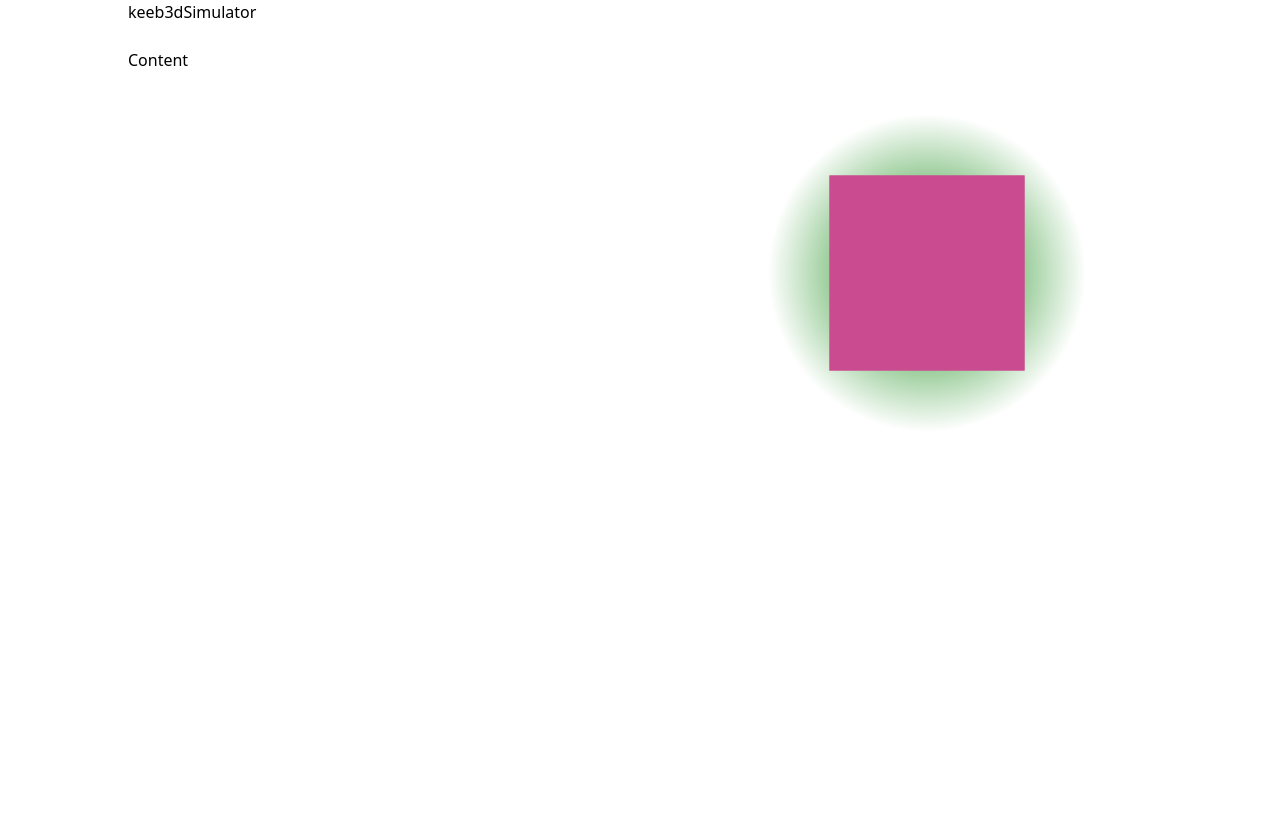
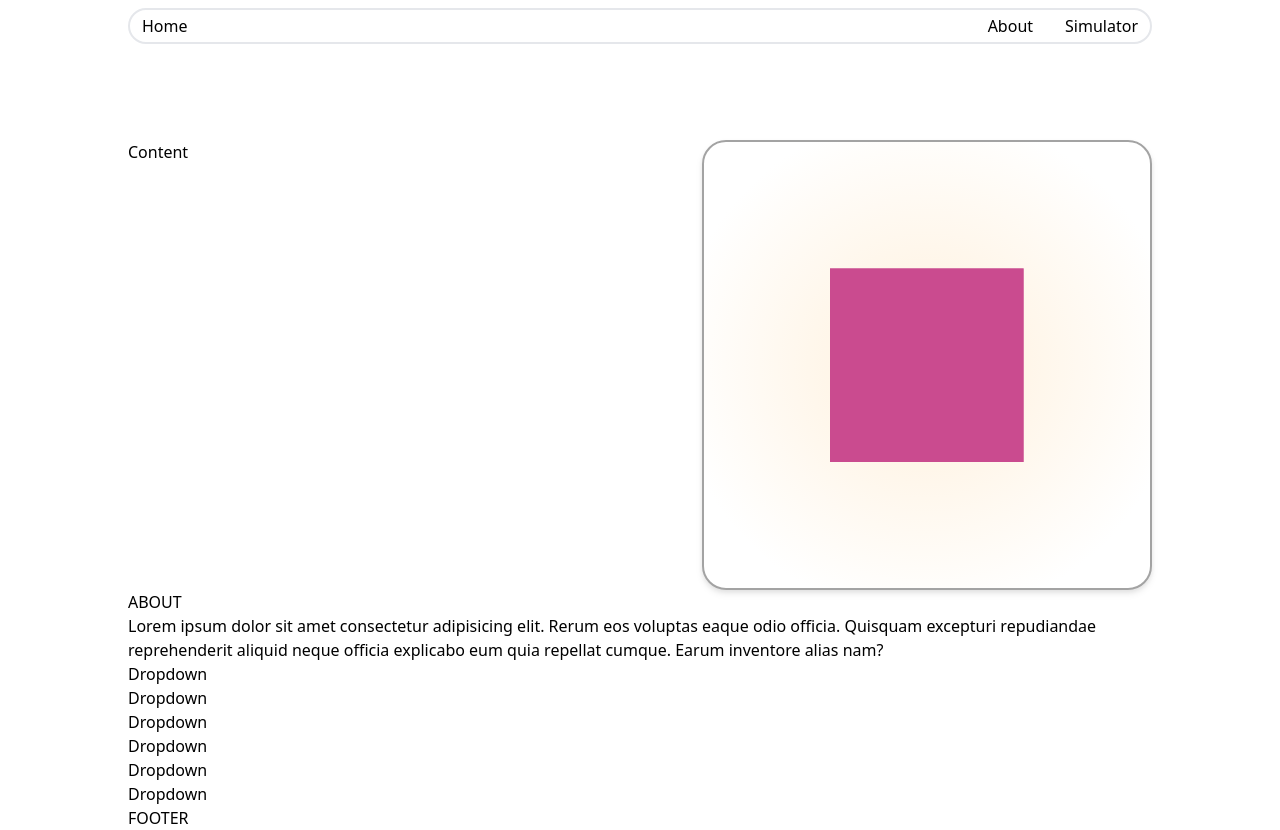
Before and after one commit to kiabq/keeb3d, a React (Vite) app: page / in a window 1280 px wide. Before the commit the page ends 800 px from the top, so only its background shows below. Built offline with nearby package versions, Linux system fonts and the light colour scheme.

Commit message:
add: style changes for home page

```diff
--- a/src/App.tsx
+++ b/src/App.tsx
@@ -1,32 +1,56 @@
-import { useRef, useState } from "react"
-import { Canvas, useFrame, useThree } from "@react-three/fiber"
-import { OrbitControls, PerspectiveCamera } from "@react-three/drei"
+import { useRef, useState } from "react";
+import { Canvas, useFrame, useThree } from "@react-three/fiber";
+import { OrbitControls } from "@react-three/drei";
 
 export default function App() {
   function Box() {
-    const meshRef = useRef()
+    const meshRef = useRef(null);
 
     return (
-      <mesh>
+      <mesh ref={meshRef}>
         <boxGeometry />
         <meshStandardMaterial color="hotpink" />
       </mesh>
-    )
+    );
+  }
+
+  //! Move this at some point... kthx future me :)
+  type NavItemProps = {
+    children?: React.ReactNode;
+    href?: string;
+    className?: string;
+  };
+
+  function NavItem(props: NavItemProps) {
+    return (
+      <a {...props} className="hover:bg-red-500 rounded-xl px-2">
+        {props.children}
+      </a>
+    );
   }
 
   return (
-    <div className="w-[1024px] h-full mx-auto">
-      <nav className="h-[48px]">
-        <a href="/">keeb3d</a>
-        <a href="/simulator">Simulator</a>
+    <div className="w-[1024px] h-full mx-auto py-2">
+      <nav className="flex items-center justify-between p-1 border-2 rounded-full">
+        <NavItem href="/">Home</NavItem>
+        {
+          /*
+          //? Why is this changing the height of the child elements?
+          //! change later whatever I guess
+          */
+        }
+        <div className="[&>*:nth-child(n+2)]:ml-4">
+          <NavItem href="#about">About</NavItem>
+          <NavItem href="/simulator">Simulator</NavItem>
+        </div>
       </nav>
-      <div className="flex">
+      <div className="flex mt-24">
         <h1>Content</h1>
-        <div className="w-[450px] h-[450px] bg-black ml-auto">
-          <Canvas className="test">
+        <div className="w-[450px] h-[450px] ml-auto border-2 drop-shadow-md border-neutral-400 rounded-3xl hero-radial">
+          <Canvas>
             <OrbitControls
               minPolarAngle={0}
-              maxPolarAngle={(Math.PI)}
+              maxPolarAngle={Math.PI}
               enablePan={true}
               enableRotate={true}
               maxDistance={2}
@@ -37,6 +61,24 @@ export default function App() {
           </Canvas>
         </div>
       </div>
+      <div id="about">
+        <h1>ABOUT</h1>
+        <p>
+          Lorem ipsum dolor sit amet consectetur adipisicing elit. Rerum eos
+          voluptas eaque odio officia. Quisquam excepturi repudiandae
+          reprehenderit aliquid neque officia explicabo eum quia repellat
+          cumque. Earum inventore alias nam?
+        </p>
+        <p>Dropdown</p>
+        <p>Dropdown</p>
+        <p>Dropdown</p>
+        <p>Dropdown</p>
+        <p>Dropdown</p>
+        <p>Dropdown</p>
+      </div>
+      <div id="footer">
+        <h1>FOOTER</h1>
+      </div>
     </div>
-  )
+  );
 }
--- a/src/index.css
+++ b/src/index.css
@@ -2,6 +2,6 @@
 @tailwind components;
 @tailwind utilities;
 
-.test {
-    background-image: radial-gradient(circle at center, green 0, #fff 50%);
+.hero-radial {
+  background-image: radial-gradient(circle at center, #fff0db 0, #fff 80%);
 }
```
